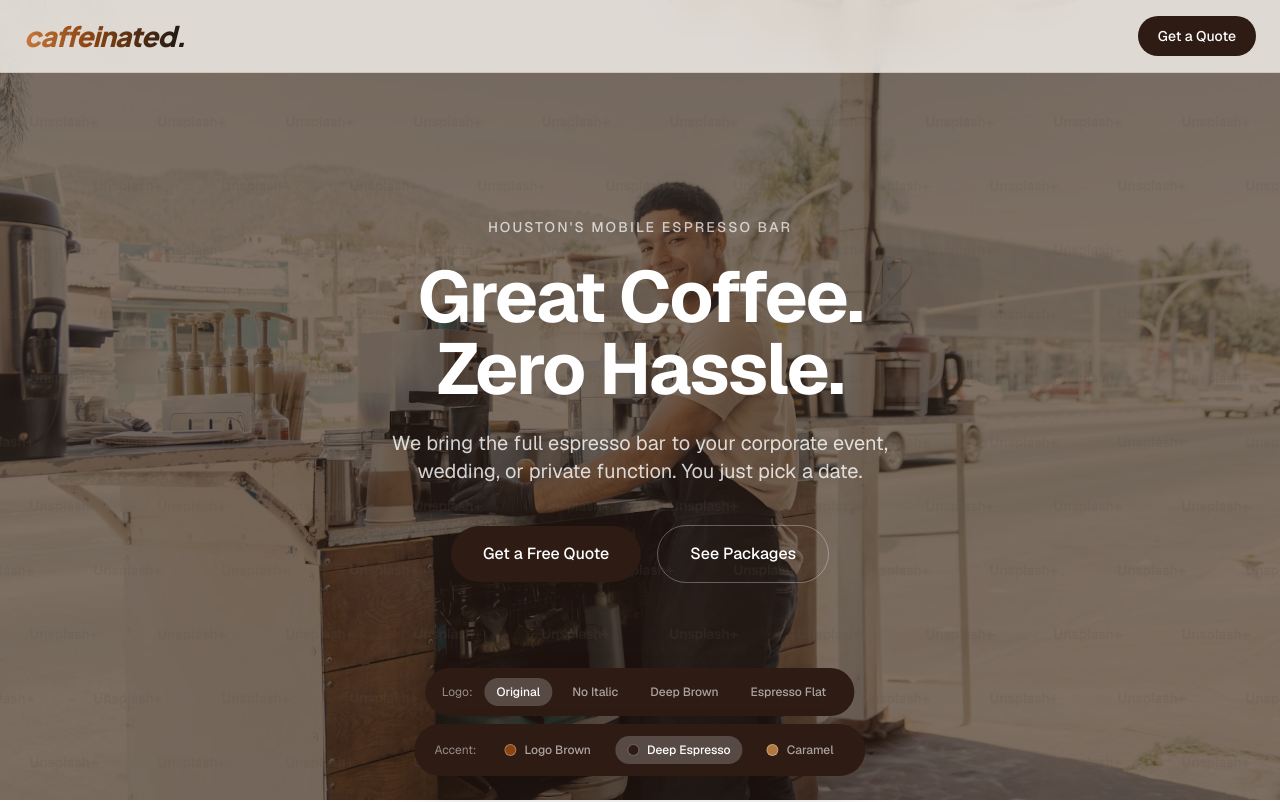
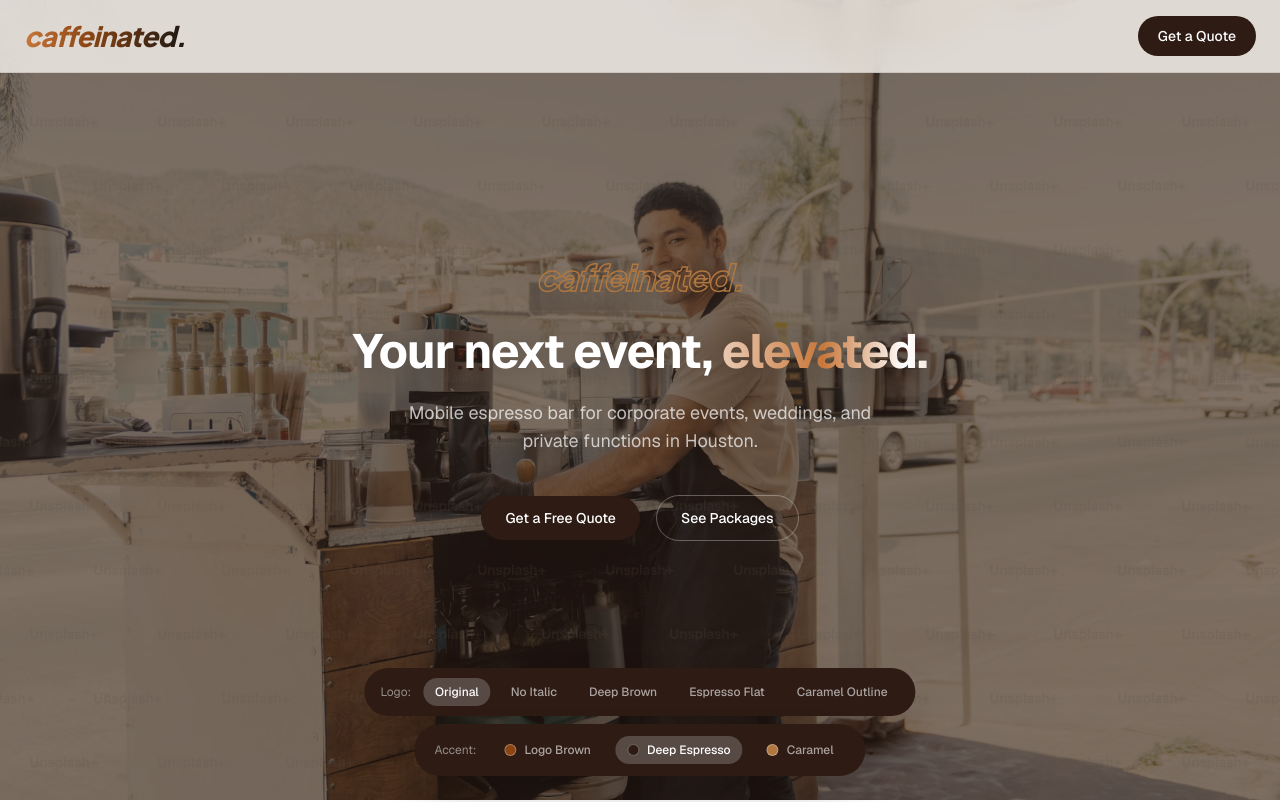
Before and after one commit to omartugrul/caffeinated-website, a Next.js app: page / in a window 1280 px wide. Shown: the top 802 px of the page. Built offline with nearby package versions, Linux system fonts and the light colour scheme.

Commit message:
Rework hero section, add shimmer animation, caramel outline logo option, drop shadows on hero text

```diff
--- a/src/app/globals.css
+++ b/src/app/globals.css
@@ -23,3 +23,24 @@
   color: var(--color-espresso);
   font-family: var(--font-sans), Arial, Helvetica, sans-serif;
 }
+
+.hero-shimmer {
+  background: linear-gradient(
+    90deg,
+    #ffffff 0%,
+    #C8773A 40%,
+    #ffffff 60%,
+    #C8773A 100%
+  );
+  background-size: 200% 100%;
+  -webkit-background-clip: text;
+  -webkit-text-fill-color: transparent;
+  background-clip: text;
+  animation: shimmer 3s ease-in-out infinite;
+}
+
+@keyframes shimmer {
+  0% { background-position: 100% 0; }
+  50% { background-position: 0% 0; }
+  100% { background-position: 100% 0; }
+}
--- a/src/components/ColorSwitcher.tsx
+++ b/src/components/ColorSwitcher.tsx
@@ -29,6 +29,12 @@
     gradient: "",
     italic: true,
   },
+  {
+    name: "Caramel Outline",
+    gradient: "",
+    italic: true,
+    outline: true,
+  },
 ];
 
 function applyLogoStyle(opt: (typeof logoOptions)[number]) {
@@ -40,8 +46,15 @@
     const isFooter = el.id === "logo-footer";
 
     el.style.fontStyle = opt.italic ? "italic" : "normal";
+    el.style.webkitTextStroke = "";
 
-    if (opt.gradient) {
+    if (opt.outline && !isFooter) {
+      el.style.background = "none";
+      el.style.backgroundClip = "unset";
+      el.style.webkitBackgroundClip = "unset";
+      el.style.webkitTextFillColor = "transparent";
+      el.style.webkitTextStroke = "1.5px #B07840";
+    } else if (opt.gradient) {
       el.style.background = opt.gradient;
       el.style.backgroundClip = "text";
       el.style.webkitBackgroundClip = "text";
--- a/src/components/sections/Hero.tsx
+++ b/src/components/sections/Hero.tsx
@@ -6,7 +6,6 @@
 export default function Hero() {
   return (
     <section id="hero" className="relative flex min-h-screen items-center justify-center px-6 overflow-hidden">
-      {/* Background image */}
       <Image
         src="/photos/hero-placeholder.jpg"
         alt="Barista preparing espresso at a mobile coffee cart"
@@ -14,52 +13,60 @@
         className="object-cover sepia-[.3] brightness-[0.9]"
         priority
       />
-      {/* Dark overlay */}
       <div className="absolute inset-0 bg-espresso/60" />
 
       <div className="relative mx-auto max-w-3xl text-center">
+        {/* Logo wordmark */}
         <motion.p
           initial={{ opacity: 0, y: 20 }}
           animate={{ opacity: 1, y: 0 }}
           transition={{ duration: 0.6 }}
-          className="text-sm font-medium uppercase tracking-[0.15em] text-white/70"
+          className="text-3xl sm:text-4xl tracking-[-0.03em] lowercase leading-none"
+          style={{
+            fontFamily: "var(--font-plus-jakarta)",
+            fontWeight: 800,
+            fontStyle: "italic",
+            color: "transparent",
+            WebkitTextStroke: "1.5px #B07840",
+          }}
         >
-          Houston&apos;s Mobile Espresso Bar
+          caffeinated.
         </motion.p>
+
         <motion.h1
           initial={{ opacity: 0, y: 20 }}
           animate={{ opacity: 1, y: 0 }}
-          transition={{ duration: 0.6, delay: 0.1 }}
-          className="mt-6 text-5xl font-bold tracking-tight text-white sm:text-7xl"
+          transition={{ duration: 0.6, delay: 0.15 }}
+          className="mt-8 text-3xl sm:text-5xl font-bold tracking-tight text-white drop-shadow-[0_2px_16px_rgba(0,0,0,0.3)]"
         >
-          Great Coffee.
-          <br />
-          Zero Hassle.
+          Your next event,{" "}
+          <span className="hero-shimmer">elevated.</span>
         </motion.h1>
+
         <motion.p
           initial={{ opacity: 0, y: 20 }}
           animate={{ opacity: 1, y: 0 }}
-          transition={{ duration: 0.6, delay: 0.2 }}
-          className="mt-6 text-lg text-white/80 sm:text-xl max-w-xl mx-auto"
+          transition={{ duration: 0.6, delay: 0.3 }}
+          className="mt-6 text-base text-white/70 sm:text-lg max-w-lg mx-auto drop-shadow-[0_2px_12px_rgba(0,0,0,0.2)]"
         >
-          We bring the full espresso bar to your corporate event, wedding, or private function.
-          You just pick a date.
+          Mobile espresso bar for corporate events, weddings, and private functions in Houston.
         </motion.p>
+
         <motion.div
           initial={{ opacity: 0, y: 20 }}
           animate={{ opacity: 1, y: 0 }}
-          transition={{ duration: 0.6, delay: 0.3 }}
+          transition={{ duration: 0.6, delay: 0.4 }}
           className="mt-10 flex flex-col sm:flex-row items-center justify-center gap-4"
         >
           <a
             href="#contact"
-            className="inline-block rounded-full bg-accent px-8 py-4 text-base font-medium text-white hover:opacity-90 transition-opacity"
+            className="inline-block rounded-full bg-accent px-6 py-3 text-sm font-medium text-white hover:opacity-90 transition-opacity"
           >
             Get a Free Quote
           </a>
           <a
             href="#packages"
-            className="inline-block rounded-full border border-white/30 px-8 py-4 text-base font-medium text-white hover:bg-white/10 transition-colors"
+            className="inline-block rounded-full border border-white/30 px-6 py-3 text-sm font-medium text-white hover:bg-white/10 transition-colors"
           >
             See Packages
           </a>
```
